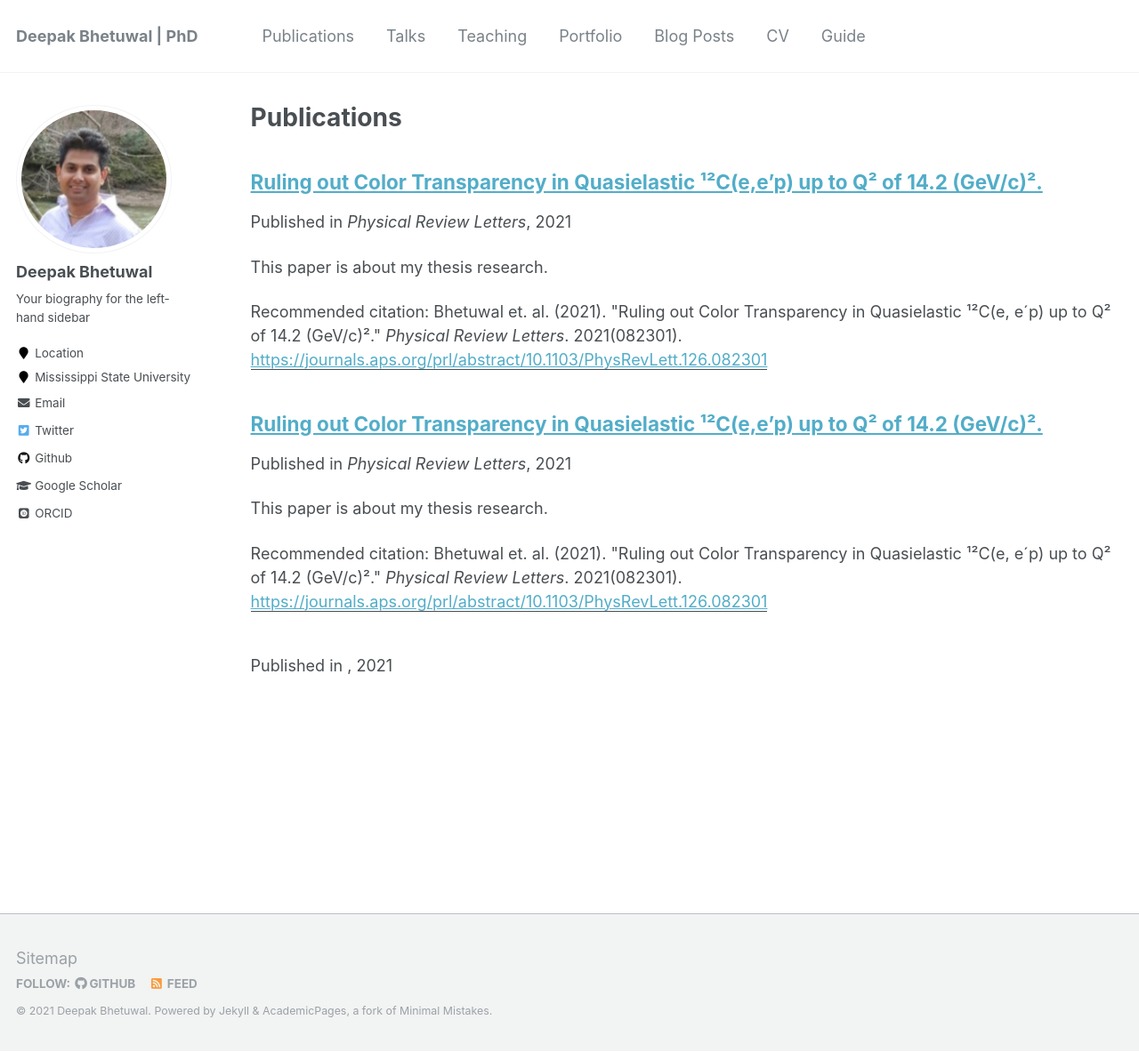
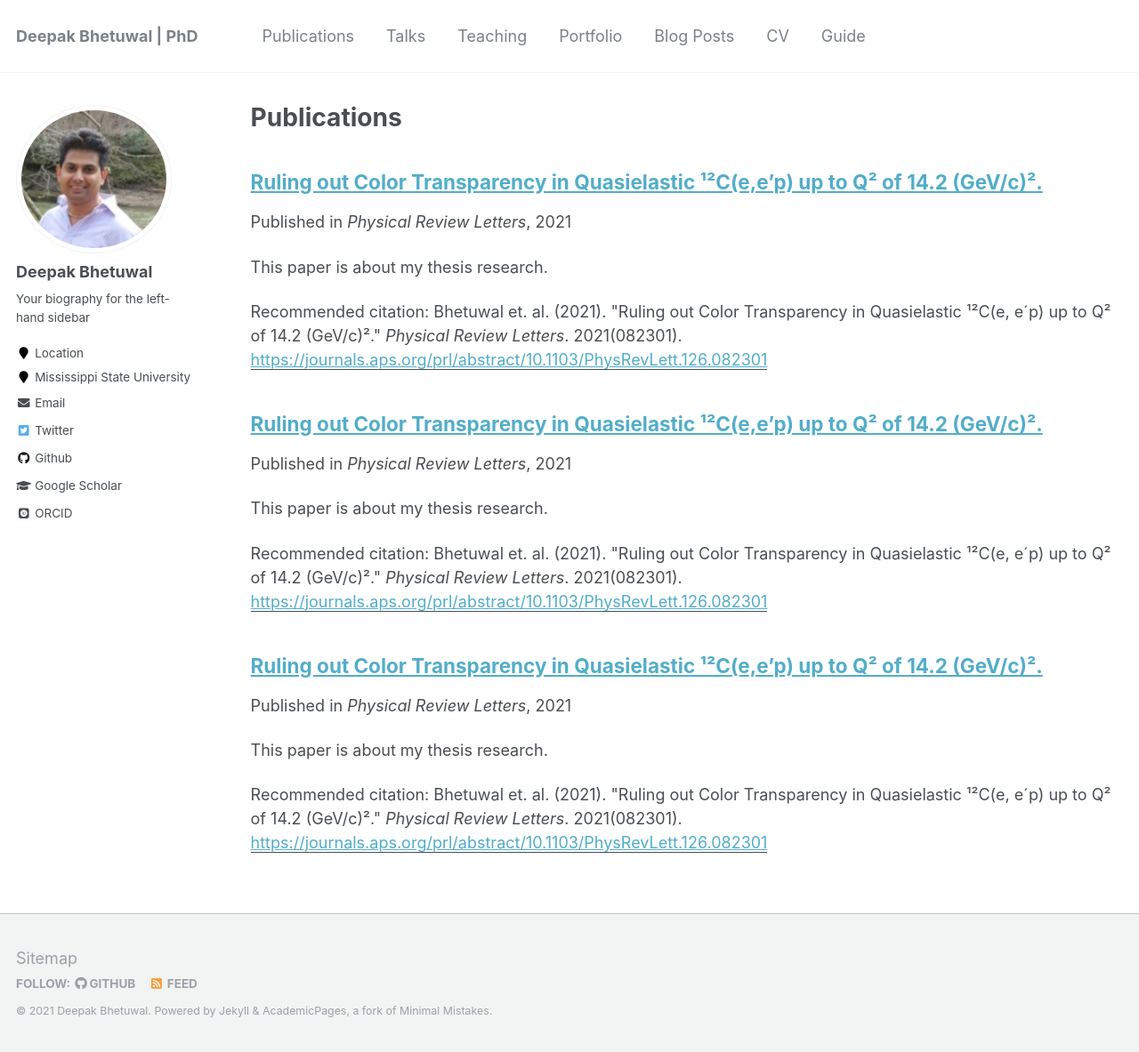
Before and after one commit to dkb208/dkb208.github.io, a Jekyll site: the page built from _pages/publications.md, in a window 1280 px wide and 1183 px high. Shown: the whole window at 89% size. Built offline with Jekyll 4.4.1, drawn with Linux system fonts in a browser that asks for light colours; some web fonts are replaced; part of the change alters nothing that is shown.

Commit message:
Update 2009-10-01-paper-title-number-1.md

```diff
--- a/_publications/2009-10-01-paper-title-number-1.md
+++ b/_publications/2009-10-01-paper-title-number-1.md
@@ -1,15 +1,15 @@
 ---
-title: "Ruling out Color Transparency in Quasielastic  12C(e,e'p) up to Q2 of 14.2 (GeV/c)2"
+title: "Ruling out Color Transparency in Quasielastic &sup1;&sup2;C(e,e'p) up to Q&sup2; of 14.2 (GeV/c)&sup2;."
 collection: publications
-permalink: /publication/2009-10-01-paper-title-number-1
-excerpt: 'This paper is about the number 1. The number 2 is left for future work.'
-date: 2021-02-23
-venue: 'Journal 1'
+permalink: /publication/2015-10-01-paper-title-number-3
+excerpt: 'This paper is about my thesis research.'
+date: 2021-02-23.
+venue: 'Physical Review Letters'
 paperurl: 'https://journals.aps.org/prl/abstract/10.1103/PhysRevLett.126.082301'
-citation: 'Bhetuwal et. al. (2021). &quot;Ruling out Color Transparency in Quasielastic  12C(e,e'p) up to Q2 of 14.2 (GeV/c)2.&quot; <i>Physical Review Letters</i>. 126(8).'
+citation: 'Bhetuwal et. al. (2021). &quot;Ruling out Color Transparency in Quasielastic &sup1;&sup2;C(e&comma; e&acute;p) up to Q&sup2; of 14.2 (GeV/c)&sup2;.&quot; <i>Physical Review Letters</i>. 2021(082301).'
 ---
-This paper is about the number 1. The number 2 is left for future work.
+This paper is about my Thesis research on proton's color transparency at Jefferson lab, Hall C.
 
 [Download paper here](https://journals.aps.org/prl/abstract/10.1103/PhysRevLett.126.082301)
 
-Recommended citation: Bhetuwal et. al. (2021). "Ruling out Color Transparency in Quasielastic 12C(e,e'p) up to Q2 of 14.2 (GeV/c)2." <i>Physical Review Letters</i>. 126(8).
+Recommended citation: Bhetuwal et. al. (2021). &quot;Ruling out Color Transparency in Quasielastic &sup1;&sup2;C(e&comma; e&acute;p) up to Q&sup2; of 14.2 (GeV/c)&sup2;.&quot; <i>Physical Review Letters</i>. 126(082301).
```
